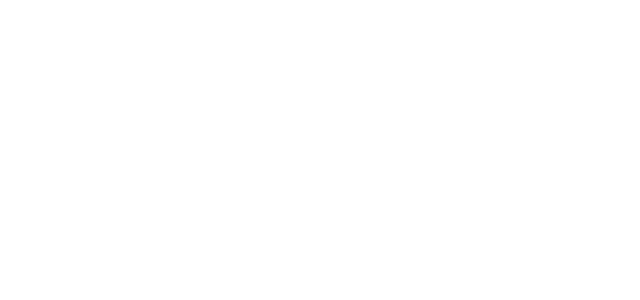
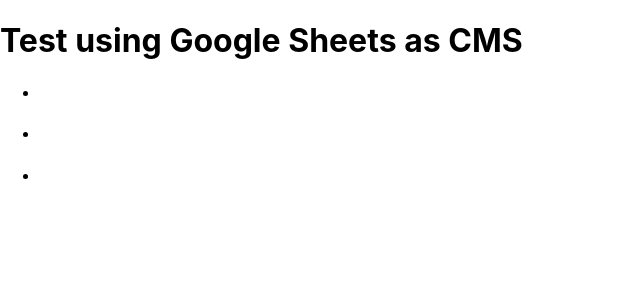
Before and after one commit to jacky-ui/google-cms, a React (Create React App) app: page / in a window 1280 px wide. Shown: the top 300 px of the page, without its empty margins (0-640 px from the left). Built offline with nearby package versions, Linux system fonts and the light colour scheme.

Commit message:
create basic skeleton

```diff
--- a/src/App.js
+++ b/src/App.js
@@ -3,6 +3,21 @@
 function App() {
   return (
     <>
+      <h1>Test using Google Sheets as CMS</h1>
+      <ul>
+        <li>
+          <h2></h2>
+          <p></p>
+        </li>
+        <li>
+          <h2></h2>
+          <p></p>
+        </li>
+        <li>
+          <h2></h2>
+          <p></p>
+        </li>
+      </ul>
     </>
   );
 }
```
